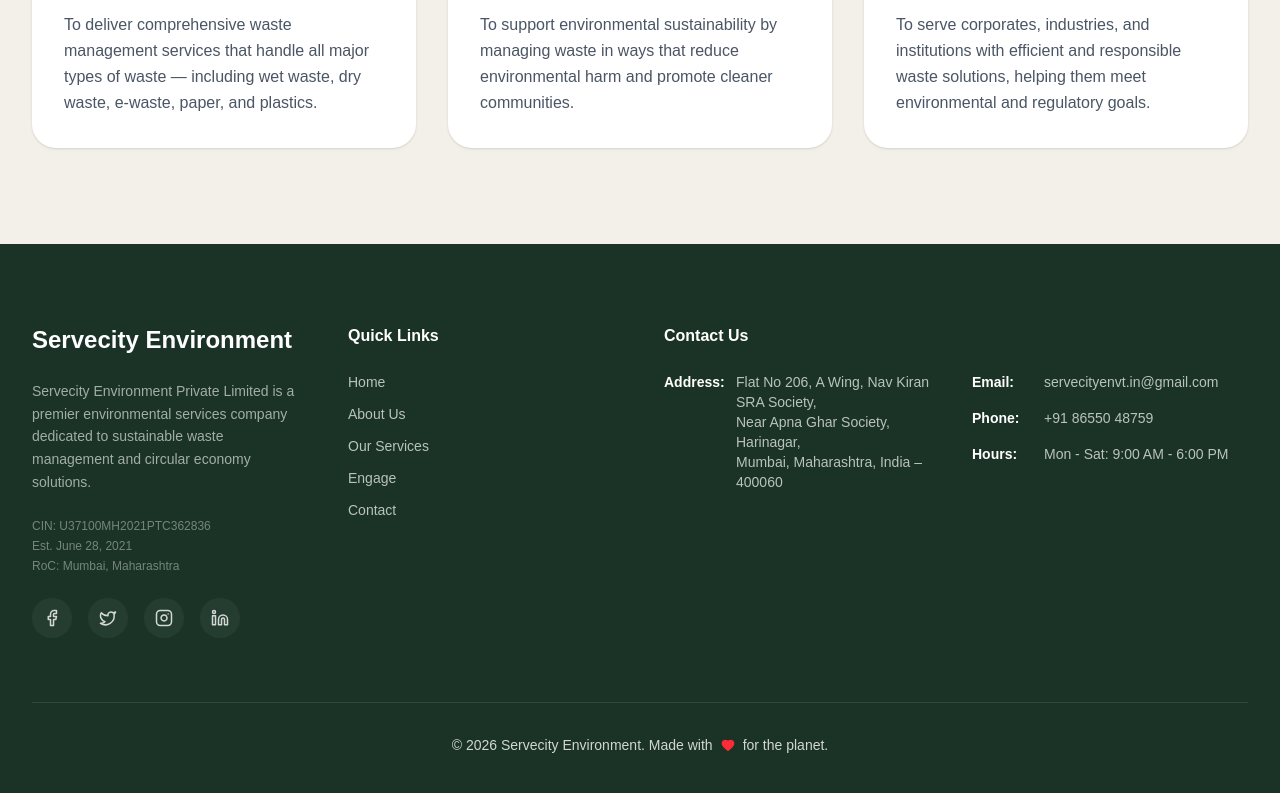
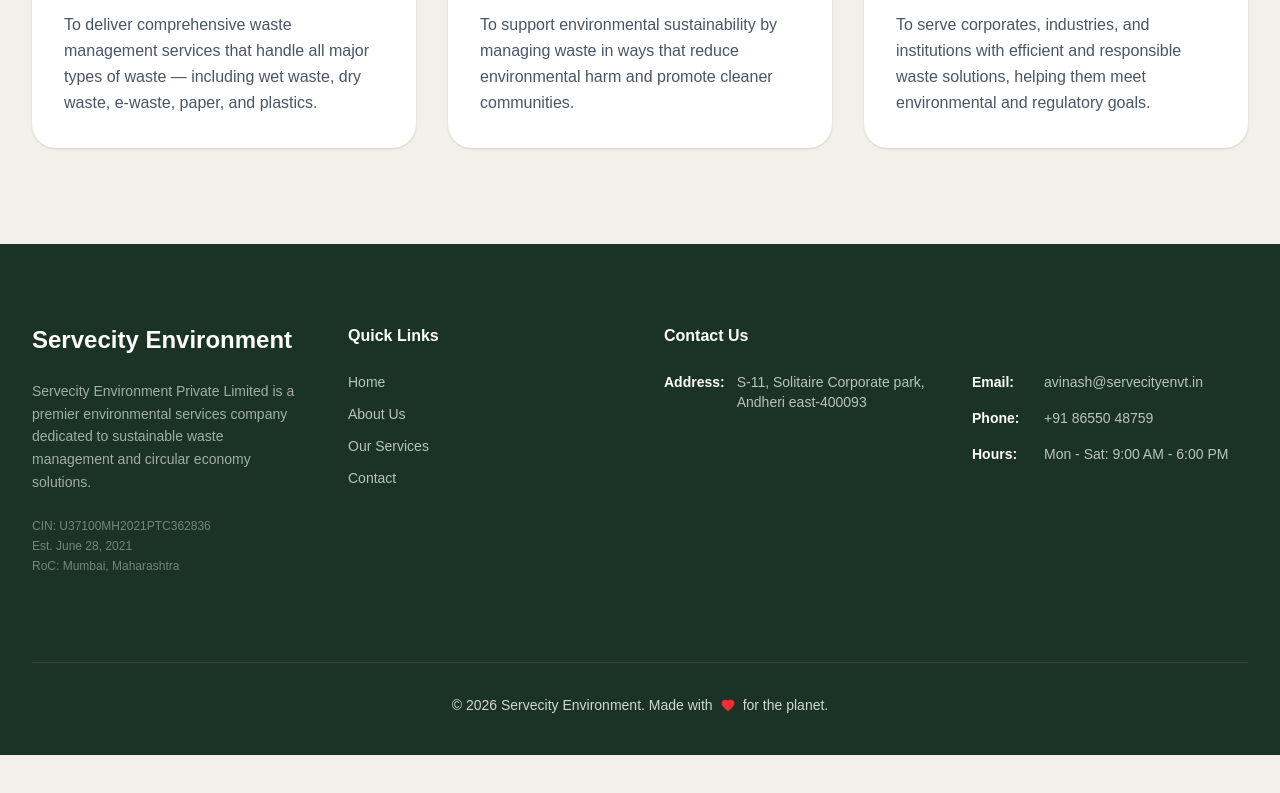
Before and after one commit to himanshYou2003/Servecity-Enviroment, a React (Vite) app: page / in a window 1280 px wide. Shown: the part 2434-3227 px from the top of the page. After the commit the page ends 3189 px from the top, so only its background shows below. Built offline with nearby package versions, Linux system fonts and the light colour scheme.

Commit message:
Update contact details and integrate FormSubmit.co

```diff
--- a/src/components/Footer.tsx
+++ b/src/components/Footer.tsx
@@ -14,19 +14,20 @@ const Footer = () => {
             <p>Est. June 28, 2021</p>
             <p>RoC: Mumbai, Maharashtra</p>
           </div>
-          <div className="flex gap-4">
+          {/* <div className="flex gap-4">
             {[Facebook, Twitter, Instagram, Linkedin].map((Icon, i) => (
               <a key={i} href="#" className="w-10 h-10 rounded-full bg-white/5 flex items-center justify-center hover:bg-eco-forest transition-colors">
                 <Icon size={18} />
               </a>
             ))}
-          </div>
+          </div> */}
         </div>
 
         <div>
           <h3 className="text-white font-bold mb-6">Quick Links</h3>
           <ul className="space-y-3 text-sm">
-            {['Home', 'About Us', 'Our Services', 'Engage', 'Contact'].map((item) => (
+            {/* {['Home', 'About Us', 'Our Services', 'Engage','Contact'].map((item) => ( */}
+            {['Home', 'About Us', 'Our Services', 'Contact'].map((item) => (
               <li key={item}>
                 <a href="#" className="hover:text-eco-sage transition-colors text-white/70">{item}</a>
               </li>
@@ -41,16 +42,15 @@ const Footer = () => {
               <li className="flex gap-3">
                 <span className="font-semibold text-white min-w-[60px]">Address:</span>
                 <span>
-                  Flat No 206, A Wing, Nav Kiran SRA Society,<br />
-                  Near Apna Ghar Society, Harinagar,<br />
-                  Mumbai, Maharashtra, India – 400060
+                  S-11, Solitaire Corporate park,<br />
+                  Andheri east-400093
                 </span>
               </li>
             </ul>
             <ul className="space-y-4 text-sm text-white/70">
               <li className="flex gap-3">
                 <span className="font-semibold text-white min-w-[60px]">Email:</span>
-                <span>servecityenvt.in@gmail.com</span>
+                <span>avinash@servecityenvt.in</span>
               </li>
               <li className="flex gap-3">
                 <span className="font-semibold text-white min-w-[60px]">Phone:</span>
--- a/src/pages/Contact.tsx
+++ b/src/pages/Contact.tsx
@@ -26,9 +26,8 @@ const ContactPage = () => {
                     <div>
                       <p className="font-semibold text-gray-900 mb-1">Registered Office</p>
                       <p className="text-gray-600 leading-relaxed">
-                        Flat No 206, A Wing, Nav Kiran SRA Society,<br />
-                        Near Apna Ghar Society, Harinagar,<br />
-                        Mumbai, Maharashtra, India – 400060
+                        S-11, Solitaire Corporate park,<br />
+                        Andheri east-400093
                       </p>
                     </div>
                   </div>
@@ -39,7 +38,7 @@ const ContactPage = () => {
                     </div>
                     <div>
                       <p className="font-semibold text-gray-900 mb-1">Email Us</p>
-                      <p className="text-gray-600">servecityenvt.in@gmail.com</p>
+                      <p className="text-gray-600">avinash@servecityenvt.in</p>
                     </div>
                   </div>
 
@@ -69,36 +68,40 @@ const ContactPage = () => {
             {/* Contact Form */}
             <div className="bg-white p-8 md:p-10 rounded-3xl shadow-lg">
               <h3 className="text-2xl font-bold text-eco-dark mb-6">Send us a Message</h3>
-              <form className="space-y-6">
+              <form action="https://formsubmit.co/avinash@servecityenvt.in" method="POST" className="space-y-6">
+                <input type="hidden" name="_subject" value="New Contact Message from Website" />
+                <input type="hidden" name="_captcha" value="false" />
+                <input type="hidden" name="_template" value="table" />
+
                 <div className="grid grid-cols-1 md:grid-cols-2 gap-6">
                   <div>
                     <label className="block text-sm font-medium text-gray-700 mb-2">First Name</label>
-                    <input type="text" className="w-full px-4 py-3 rounded-xl bg-gray-50 border border-gray-200 focus:outline-none focus:ring-2 focus:ring-eco-sage/50" placeholder="John" />
+                    <input type="text" name="firstName" required className="w-full px-4 py-3 rounded-xl bg-gray-50 border border-gray-200 focus:outline-none focus:ring-2 focus:ring-eco-sage/50" placeholder="John" />
                   </div>
                   <div>
                     <label className="block text-sm font-medium text-gray-700 mb-2">Last Name</label>
-                    <input type="text" className="w-full px-4 py-3 rounded-xl bg-gray-50 border border-gray-200 focus:outline-none focus:ring-2 focus:ring-eco-sage/50" placeholder="Doe" />
+                    <input type="text" name="lastName" required className="w-full px-4 py-3 rounded-xl bg-gray-50 border border-gray-200 focus:outline-none focus:ring-2 focus:ring-eco-sage/50" placeholder="Doe" />
                   </div>
                 </div>
 
                 <div>
                   <label className="block text-sm font-medium text-gray-700 mb-2">Email Address</label>
-                  <input type="email" className="w-full px-4 py-3 rounded-xl bg-gray-50 border border-gray-200 focus:outline-none focus:ring-2 focus:ring-eco-sage/50" placeholder="john@company.com" />
+                  <input type="email" name="email" required className="w-full px-4 py-3 rounded-xl bg-gray-50 border border-gray-200 focus:outline-none focus:ring-2 focus:ring-eco-sage/50" placeholder="john@company.com" />
                 </div>
 
                 <div>
                   <label className="block text-sm font-medium text-gray-700 mb-2">Subject</label>
-                  <select className="w-full px-4 py-3 rounded-xl bg-gray-50 border border-gray-200 focus:outline-none focus:ring-2 focus:ring-eco-sage/50">
-                    <option>Waste Management Inquiry</option>
-                    <option>Partnership Proposal</option>
-                    <option>Career Opportunity</option>
-                    <option>Other</option>
+                  <select name="subject" className="w-full px-4 py-3 rounded-xl bg-gray-50 border border-gray-200 focus:outline-none focus:ring-2 focus:ring-eco-sage/50">
+                    <option value="Waste Management Inquiry">Waste Management Inquiry</option>
+                    <option value="Partnership Proposal">Partnership Proposal</option>
+                    <option value="Career Opportunity">Career Opportunity</option>
+                    <option value="Other">Other</option>
                   </select>
                 </div>
 
                 <div>
                   <label className="block text-sm font-medium text-gray-700 mb-2">Message</label>
-                  <textarea rows={4} className="w-full px-4 py-3 rounded-xl bg-gray-50 border border-gray-200 focus:outline-none focus:ring-2 focus:ring-eco-sage/50" placeholder="How can we help you?"></textarea>
+                  <textarea name="message" required rows={4} className="w-full px-4 py-3 rounded-xl bg-gray-50 border border-gray-200 focus:outline-none focus:ring-2 focus:ring-eco-sage/50" placeholder="How can we help you?"></textarea>
                 </div>
 
                 <button type="submit" className="w-full py-4 rounded-xl bg-eco-forest text-white font-bold text-lg hover:bg-eco-dark transition-colors shadow-lg">
--- a/src/pages/Engage.tsx
+++ b/src/pages/Engage.tsx
@@ -60,7 +60,7 @@ const EngagePage = () => {
               </div>
               <h3 className="text-2xl font-bold text-gray-900 mb-2">Direct Contact</h3>
               <p className="text-gray-600 mb-4">Reach out to us directly for business inquiries and collaborations.</p>
-              <p className="font-medium text-gray-900">servecityenvt.in@gmail.com</p>
+              <p className="font-medium text-gray-900">avinash@servecityenvt.in</p>
             </div>
           </div>
         </motion.div>
```
